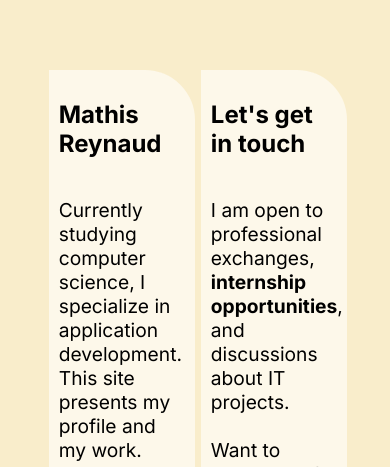
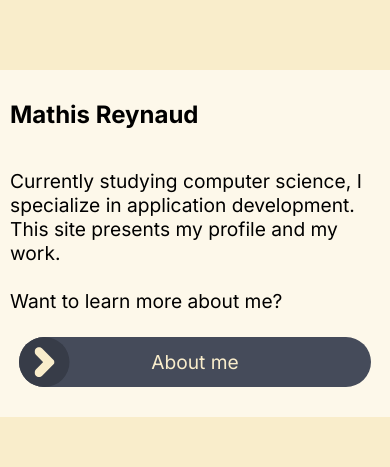
Before and after one commit to mreynaud42/my_showcase_website, a React (Vite) app in the folder showcase_website/: page / in a window 390 px wide. Shown: the part 874-1341 px from the top of the page. Built offline with nearby package versions, Linux system fonts and the light colour scheme.

Commit message:
responsive home

```diff
--- a/showcase_website/src/styles/pages/home.css
+++ b/showcase_website/src/styles/pages/home.css
@@ -104,3 +104,73 @@
     width: 700px;
     margin-bottom: 1rem;
 }
+
+@media (max-width: 1400px) {
+    .home div.head div.hole {
+        --radius: 8rem;
+    }
+}
+
+@media (max-width: 1000px) {
+    .home section.projects, section.home-resume, .home div.info  {
+        width: 90%;
+    }
+}
+
+@media (max-width: 800px) {
+    .home div.head div.hole {
+        --radius: 5rem;
+    }
+
+    .home div.slider {
+        width: 500px;
+    }
+}
+
+@media (max-width: 600px) {
+    .home div.info {
+        display: flex;
+        flex-direction: column;
+        align-items: center;
+        gap: 50px;
+    }
+
+    .home section.projects {
+        width: 100%;
+        border-radius: 0;
+    }
+
+    .home div.info > section {
+        width: 90%;
+    }
+}
+
+@media (max-width: 520px) {
+    .home div.info {
+        display: flex;
+        flex-direction: column;
+        align-items: center;
+        gap: 50px;
+    }
+
+    .home section.projects, section.home-resume, .home div.info, .home div.info > section  {
+        width: 100%;
+        border-radius: 0;
+    }
+
+    .home div.slider {
+        width: 100%;
+    }
+
+    .home div.slider div.cards-size {
+        margin: 0;
+    }
+
+    .home div.slider button {
+        opacity: 0.25;
+    }
+
+    .home   a.button-cta {
+        width: 95%;
+    }
+}
```
